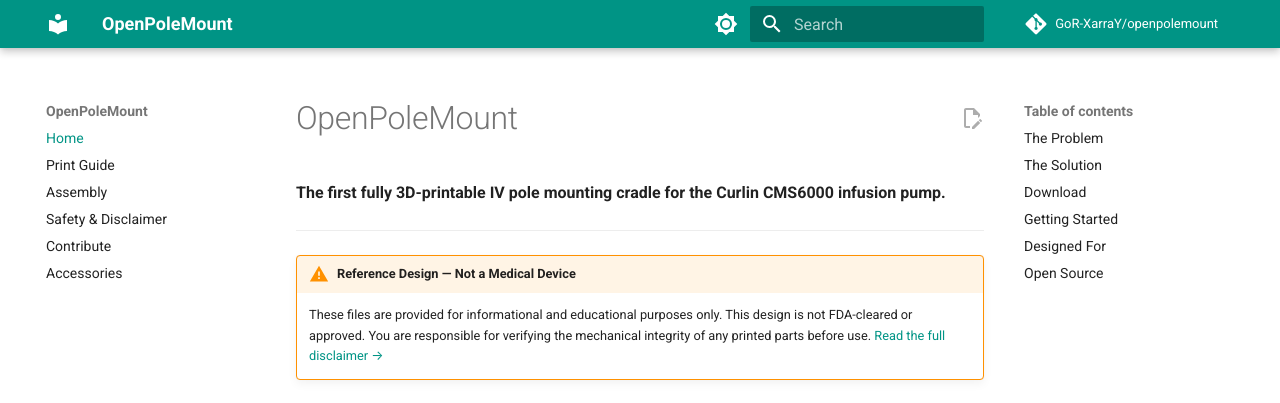
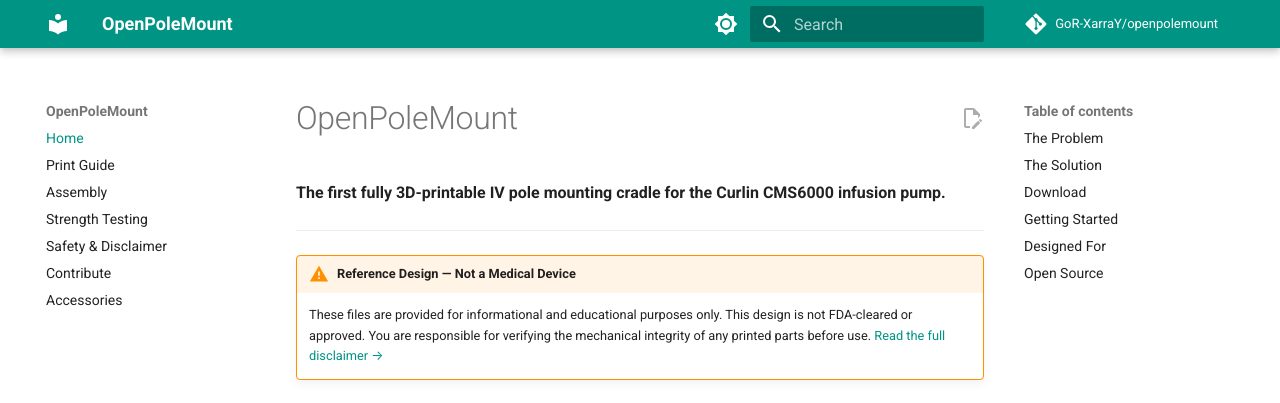
Before and after one commit to GoR-XarraY/openpolemount, an MkDocs documentation site: the page built from docs/index.md, in a window 1280 px wide. Shown: the top 403 px of the page. Built offline with MkDocs 1.6.1 and Material for MkDocs 9.7.7, drawn with Linux system fonts in a browser that asks for light colours; comment, search, counter and statistics services are not loaded.

Commit message:
docs: add Strength Testing page to site navigation

```diff
--- a/mkdocs.yml
+++ b/mkdocs.yml
@@ -32,6 +32,7 @@
   - Home: index.md
   - Print Guide: print-settings.md
   - Assembly: assembly.md
+  - Strength Testing: testing.md
   - Safety & Disclaimer: safety.md
   - Contribute: contributing.md
   - Accessories: accessories/index.md
```
